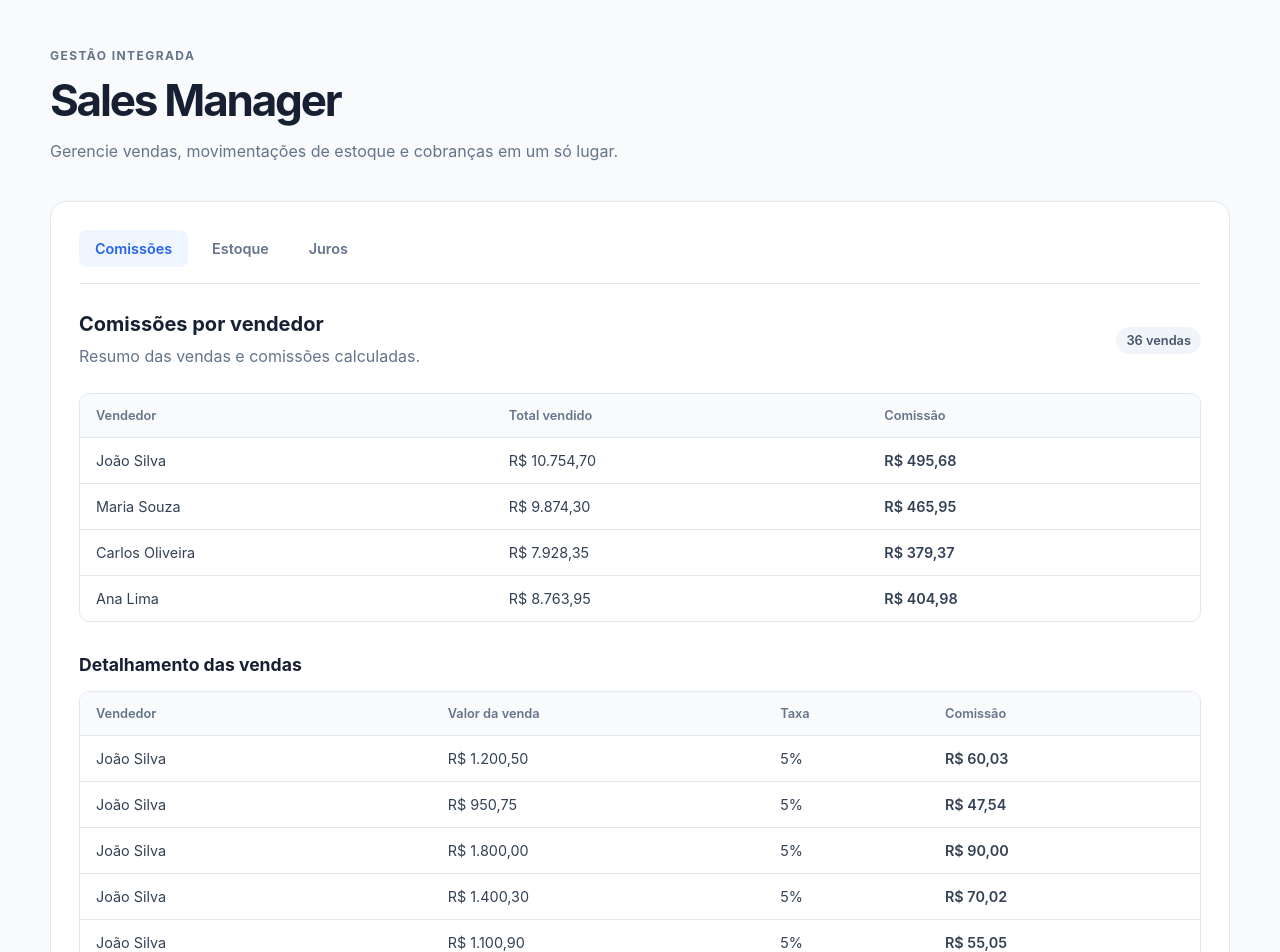
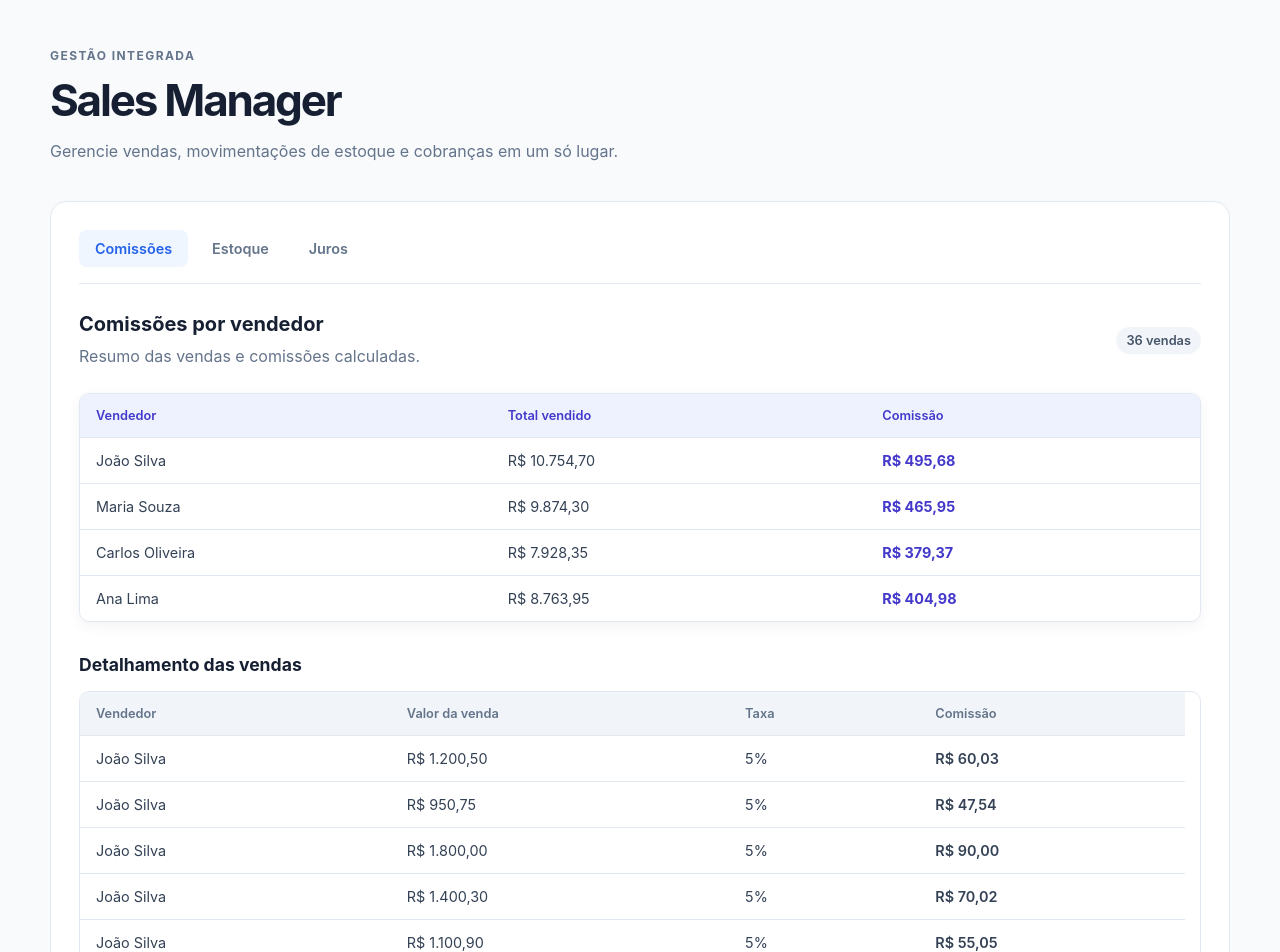
Before and after one commit to MayllaRabay/sales-manager, a React (Vite) app: page / in a window 1280 px wide. Shown: the top 952 px of the page. Built offline with nearby package versions, Linux system fonts and the light colour scheme.

Commit message:
feat: add sorting functionality to commissions table and enhance styling

```diff
--- a/src/features/commissions/CommissionsTab.css
+++ b/src/features/commissions/CommissionsTab.css
@@ -73,6 +73,82 @@
   font-size: 1.1rem;
 }
 
+.summary-table-wrapper {
+  margin: 0 auto;
+  box-shadow: 0 4px 14px rgb(15 23 42 / 5%);
+}
+
+.summary-table th {
+  background: #eef2ff;
+  color: #4338ca;
+}
+
+.summary-table tbody tr {
+  transition: background-color 0.2s ease;
+}
+
+.summary-table tbody tr:hover {
+  background: #f8faff;
+}
+
+.summary-table .commission-value {
+  color: #4338ca;
+  font-weight: 700;
+}
+
+.details-table-wrapper {
+  max-height: 400px;
+  overflow: auto;
+  scrollbar-gutter: stable;
+}
+
+.details-table {
+  min-width: 600px;
+}
+
+.details-table thead th {
+  position: sticky;
+  top: 0;
+  z-index: 1;
+  background: #f1f5f9;
+  box-shadow: 0 1px 0 #e2e8f0;
+}
+
+.details-table tbody tr:hover {
+  background: #f8fafc;
+}
+
+.sort-button {
+  display: inline-flex;
+  align-items: center;
+  gap: 6px;
+  padding: 0;
+  border: none;
+  background: transparent;
+  color: inherit;
+  font: inherit;
+  font-weight: 600;
+  text-align: left;
+  cursor: pointer;
+}
+
+.sort-button:hover {
+  color: #4338ca;
+}
+
+.sort-button:focus-visible {
+  outline: 2px solid #6366f1;
+  outline-offset: 4px;
+  border-radius: 2px;
+}
+
+.sort-indicator {
+  display: inline-block;
+  width: 1em;
+  flex-shrink: 0;
+  text-align: center;
+}
+
 @media (max-width: 600px) {
   .commissions-header {
     align-items: flex-start;
--- a/src/features/commissions/CommissionsTab.tsx
+++ b/src/features/commissions/CommissionsTab.tsx
@@ -1,6 +1,18 @@
+import { useState } from "react"
 import { sales } from "../../data/sales"
 import "./CommissionsTab.css"
 import { calculateSalesCommissions } from "./commissionsUtils"
+
+type SortColumn = "seller" | "amount" | "commissionRate" | "commission"
+
+type SortDirection = "asc" | "desc"
+
+const sortableColumns: { key: SortColumn; label: string }[] = [
+  { key: "seller", label: "Vendedor" },
+  { key: "amount", label: "Valor da venda" },
+  { key: "commissionRate", label: "Taxa" },
+  { key: "commission", label: "Comissão" }
+]
 
 const currencyFormatter = new Intl.NumberFormat("pt-BR", {
   style: "currency",
@@ -14,6 +26,37 @@ const percentageFormatter = new Intl.NumberFormat("pt-BR", {
 
 export function CommissionsTab() {
   const salesWithCommissions = calculateSalesCommissions(sales)
+  const [sortColumn, setSortColumn] = useState<SortColumn | null>(null)
+  const [sortDirection, setSortDirection] = useState<SortDirection>("asc")
+
+  function handleSort(column: SortColumn) {
+    if (sortColumn === column) {
+      setSortDirection((current) => (current === "asc" ? "desc" : "asc"))
+      return
+    }
+
+    setSortColumn(column)
+    setSortDirection("asc")
+  }
+
+  const sortedSales = [...salesWithCommissions]
+
+  if (sortColumn) {
+    sortedSales.sort((a, b) => {
+      const firstValue = a[sortColumn]
+      const secondValue = b[sortColumn]
+
+      let comparison: number
+
+      if (typeof firstValue === "string") {
+        comparison = firstValue.localeCompare(String(secondValue), "pt-BR")
+      } else {
+        comparison = firstValue - Number(secondValue)
+      }
+
+      return sortDirection === "asc" ? comparison : -comparison
+    })
+  }
 
   const sellerTotals = salesWithCommissions.reduce<
     Record<string, { sales: number; commission: number }>
@@ -38,8 +81,8 @@ export function CommissionsTab() {
         <span className="sales-count">{sales.length} vendas</span>
       </div>
 
-      <div className="table-wrapper">
-        <table className="data-table">
+      <div className="table-wrapper summary-table-wrapper">
+        <table className="data-table summary-table">
           <thead>
             <tr>
               <th>Vendedor</th>
@@ -63,18 +106,33 @@ export function CommissionsTab() {
 
       <h3 className="sales-list-title">Detalhamento das vendas</h3>
 
-      <div className="table-wrapper">
-        <table className="data-table">
+      <div className="table-wrapper details-table-wrapper">
+        <table className="data-table details-table">
           <thead>
             <tr>
-              <th>Vendedor</th>
-              <th>Valor da venda</th>
-              <th>Taxa</th>
-              <th>Comissão</th>
+              {sortableColumns.map(({ key, label }) => (
+                <th key={key} scope="col">
+                  <button
+                    type="button"
+                    className="sort-button"
+                    onClick={() => handleSort(key)}
+                    aria-label={`Ordenar por ${label}`}
+                  >
+                    {label}
+                    <span className="sort-indicator" aria-hidden="true">
+                      {sortColumn === key
+                        ? sortDirection === "asc"
+                          ? "↑"
+                          : "↓"
+                        : ""}
+                    </span>
+                  </button>
+                </th>
+              ))}
             </tr>
           </thead>
           <tbody>
-            {salesWithCommissions.map((sale) => (
+            {sortedSales.map((sale) => (
               <tr key={sale.id}>
                 <td>{sale.seller}</td>
                 <td>{currencyFormatter.format(sale.amount)}</td>
```
